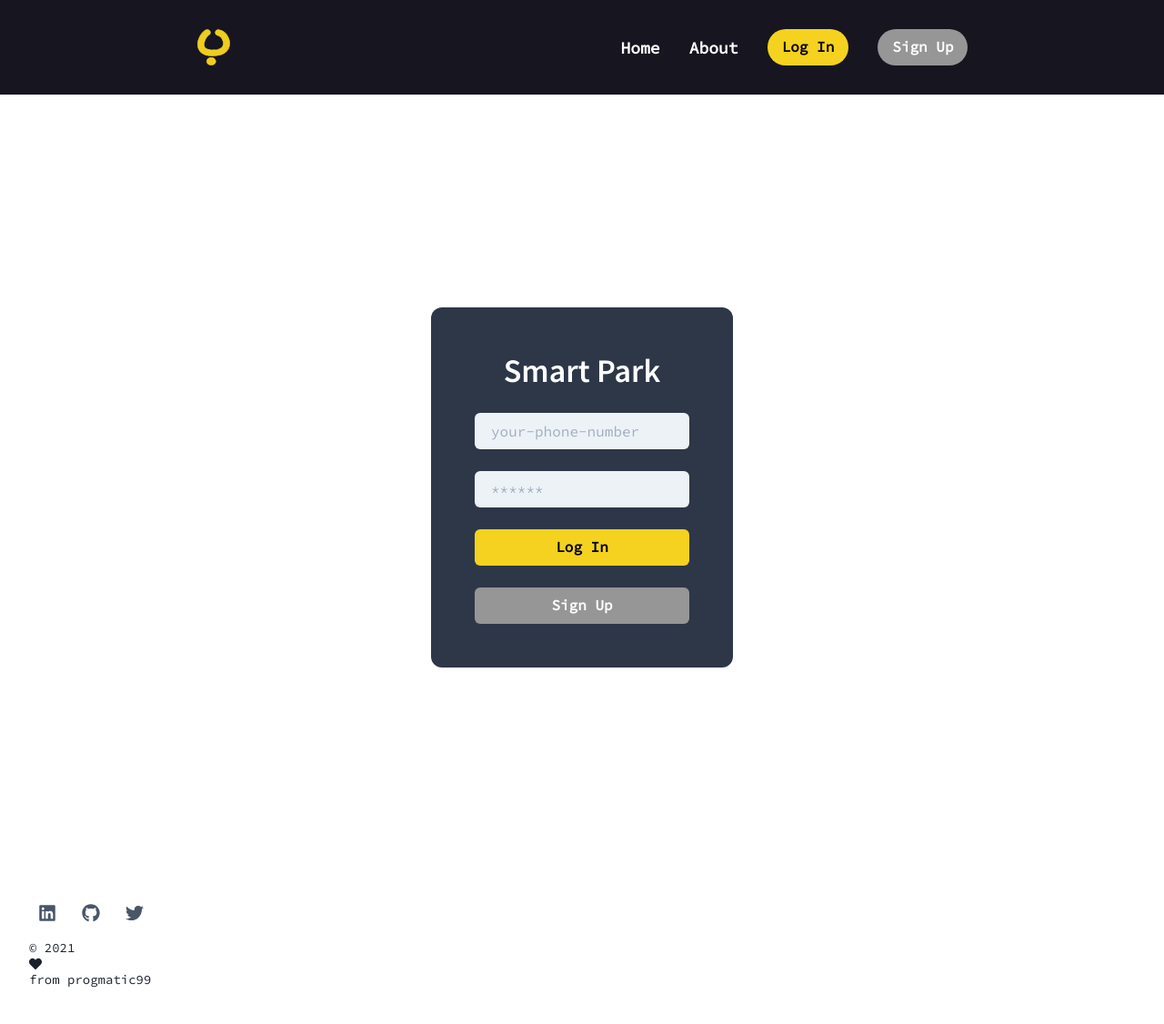
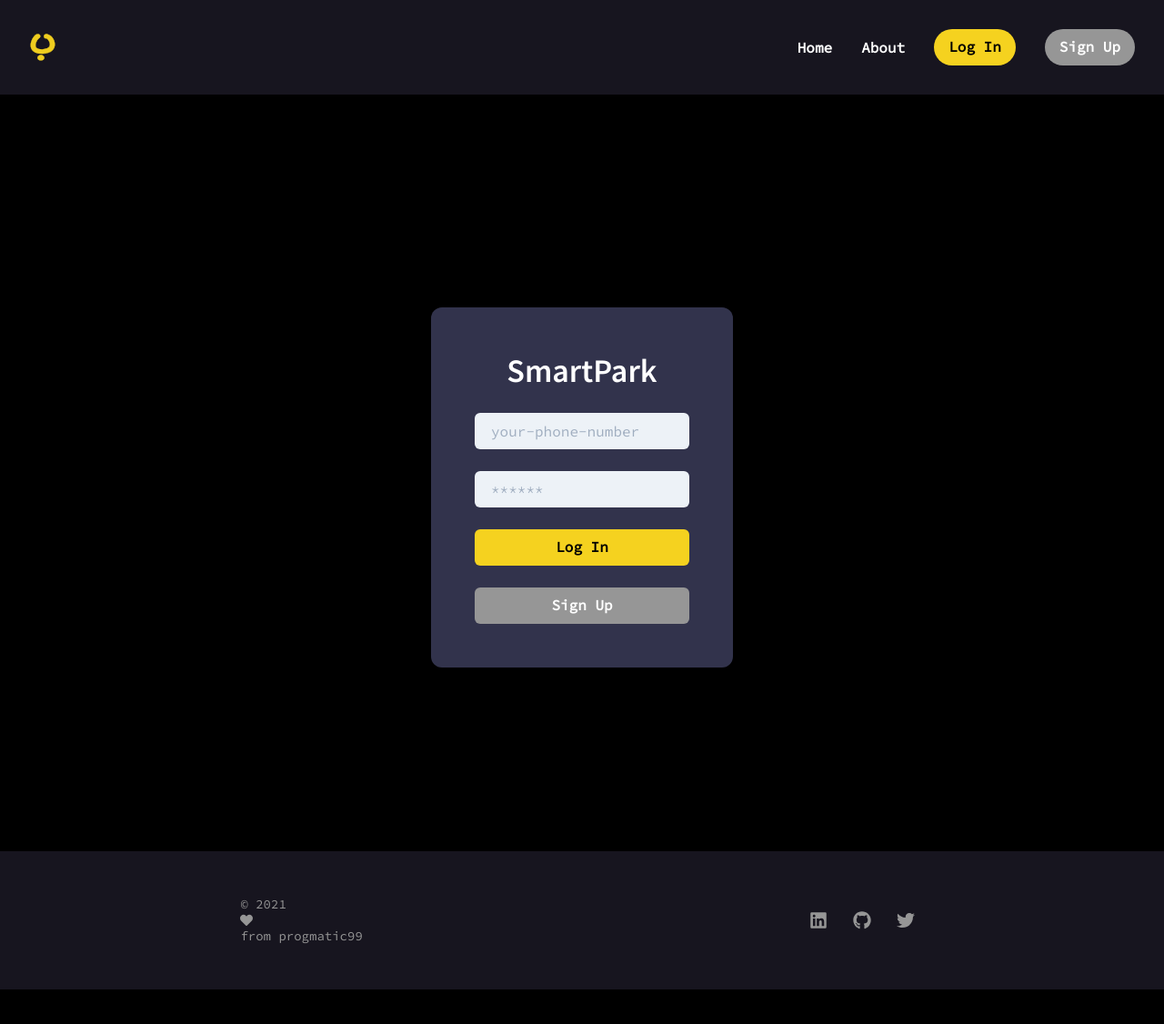
Before and after one commit to progmatic-99/smart-park-frontend, a React (Create React App) app: page /login in a window 1280 px wide. Shown: the top 1126 px of the page at 91% size. After the commit the page ends 1088 px from the top, so only its background shows below. Built offline with nearby package versions, Linux system fonts and the light colour scheme.

Commit message:
footer done

```diff
--- a/public/index.html
+++ b/public/index.html
@@ -7,7 +7,7 @@
     <meta name="theme-color" content="#000000" />
     <meta
       name="description"
-      content="Smart Park: Parking made smarter"
+      content="SmartPark: Parking made smarter"
     />
     <link rel="apple-touch-icon" href="%PUBLIC_URL%/logo192.png" />
     <!--
@@ -24,7 +24,7 @@
       work correctly both with client-side routing and a non-root public URL.
       Learn how to configure a non-root public URL by running `npm run build`.
     -->
-    <title>Smart Park</title>
+    <title>SmartPark</title>
   </head>
   <body>
     <noscript>You need to enable JavaScript to run this app.</noscript>
--- a/src/components/navbar/logo.js
+++ b/src/components/navbar/logo.js
@@ -6,7 +6,7 @@ import { Box } from '@chakra-ui/layout'
 const Logo = (props) => {
   return (
     <Box {...props}>
-      <Image src={AppLogo} alt="Smart Park Logo" w="40px" h="40px" />
+      <Image src={AppLogo} alt="Smart Park Logo" w="30px" h="30px" />
     </Box>
   )
 }
--- a/src/components/navbar/menu-links.js
+++ b/src/components/navbar/menu-links.js
@@ -11,14 +11,12 @@ const MenuLinks = ({ isOpen }) => {
     >
       <Stack
         spacing={8}
-        align="center"
+        align={["flex-start", "center", "center", "center"]}
         justify={["center", "space-around", "flex-end", "flex-end"]}
         direction={["column", "column", "row", "row"]}
         pt={[4, 4, 0, 0]}
       >
-        <MenuItem to="/">
-          Home
-        </MenuItem>
+        <MenuItem to="/">Home</MenuItem>
         <MenuItem to="/about">About</MenuItem>
         <ButtonLink to="/login" variant="primary" rounded={24}>
           Log In
--- a/src/components/navbar/navbar-container.js
+++ b/src/components/navbar/navbar-container.js
@@ -11,8 +11,7 @@ const NavbarContainer = ({ children, ...props }) => {
       w="100%"
       mb={8}
       p={8}
-      bg={["transparent", "transparent", "brand.200", "brand.200"]}
-      color={["white", "white", "primary.700", "primary.700"]}
+      bg={["brand.200", "brand.200", "brand.200", "brand.200"]}
       {...props}
     >
       {children}
--- a/src/components/navbar/navbar.js
+++ b/src/components/navbar/navbar.js
@@ -1,3 +1,4 @@
+import { Spacer } from '@chakra-ui/react'
 import React from 'react'
 import Logo from './logo'
 import MenuLinks from './menu-links'
@@ -11,7 +12,8 @@ const Navbar = (props) => {
 
   return (
     <NavbarContainer {...props}>
-      <Logo w="100px" />
+      <Logo />
+      <Spacer />
       {/* <ColorModeSwitcher /> */}
       <MenuToggle toggle={toggle} isOpen={isOpen} />
       <MenuLinks isOpen={isOpen} />
--- a/src/components/templates/footer.js
+++ b/src/components/templates/footer.js
@@ -4,31 +4,38 @@ import { FaHeart, FaGithub, FaLinkedin, FaTwitter } from 'react-icons/fa'
 
 const Footer = () => {
   return (
-    <Box as="footer" role="contentinfo" mx="auto" maxW="7xl" py="12" px={{ base: '4', md: '8' }}>
-      <Stack>
-        {/* <Stack direction="row" spacing="4" align="center" justify="space-between">
-        </Stack> */}
-        <SocialMediaLinks />
-        <Copyright alignSelf={{ base: 'center', sm: 'start' }} />
-      </Stack>
+    <Box
+      as="footer"
+      role="contentinfo"
+      mx="auto"
+      bg={["transparent", "transparent", "brand.200", "brand.200"]}
+      w="100%"
+      py="12"
+      px={{ base: '4', md: '8' }}
+      sx={{ position: '-webkit-sticky', bottom: '0'}}
+    >
+        <Stack direction="row" spacing="4" align="center" justify="space-around">
+          <Copyright />
+          <SocialMediaLinks />
+        </Stack>
     </Box>
   )
 }
 
 const Copyright = (props) => {
   return (
-    <Text fontSize="sm" {...props}>
-      &copy; {new Date().getFullYear()} <FaHeart /> from progmatic99
+    <Text fontSize="sm" {...props} color="brand.400">
+      &copy; {new Date().getFullYear()}<FaHeart />from progmatic99
     </Text>
   )
 }
 
 const SocialMediaLinks = (props) => {
   return (
-    <ButtonGroup variant="ghost" color="gray.600" {...props}>
-      <IconButton as="a" href="#" aria-label="LinkedIn" icon={<FaLinkedin fontSize="20px" />} />
-      <IconButton as="a" href="#" aria-label="GitHub" icon={<FaGithub fontSize="20px" />} />
-      <IconButton as="a" href="#" aria-label="Twitter" icon={<FaTwitter fontSize="20px" />} />
+    <ButtonGroup variant="iconButton" {...props}>
+      <IconButton as="a" href="https://www.linkedin.com/in/shubham-upreti/" aria-label="LinkedIn" icon={<FaLinkedin fontSize="20px" />} />
+      <IconButton as="a" href="https://github.com/progmatic-99/smart-park-frontend" aria-label="GitHub" icon={<FaGithub fontSize="20px" />} />
+      <IconButton as="a" href="https://twitter.com/progmatic99" aria-label="Twitter" icon={<FaTwitter fontSize="20px" />} />
     </ButtonGroup>
   )
 }
--- a/src/components/templates/login.js
+++ b/src/components/templates/login.js
@@ -4,8 +4,8 @@ import React from 'react'
 const Login = () => {
   return (
     <Flex height="100vh" alignItems="center" justifyContent="center">
-      <Flex direction="column" background="gray.700" p={12} rounded={12}>
-        <Heading color="white" textAlign="center" mb={6}>Smart Park</Heading>
+      <Flex direction="column" background="brand.300" p={12} rounded={12}>
+        <Heading color="white" textAlign="center" mb={6}>SmartPark</Heading>
         <Input placeholder="your-phone-number" variant="filled" mb={6} type="number" />
         <Input placeholder="******" variant="filled" mb={6} type="password" />
         <Button variant="primary" mb={6}>Log In</Button>
--- a/src/index.js
+++ b/src/index.js
@@ -3,11 +3,12 @@ import React, { StrictMode } from 'react';
 import ReactDOM from 'react-dom';
 import App from './App';
 import reportWebVitals from './reportWebVitals';
+import theme from './styles/theme'
 import * as serviceWorker from './serviceWorker';
 
 ReactDOM.render(
   <StrictMode>
-    <ColorModeScript />
+    <ColorModeScript initialColorMode={theme.config.initialColorMode}/>
     <App />
   </StrictMode>,
   document.getElementById('root')
--- a/src/styles/components/buttonStyles.js
+++ b/src/styles/components/buttonStyles.js
@@ -12,7 +12,7 @@ export const ButtonStyles = {
       color: "black",
       _hover: {
         boxShadow: "md",
-        bg: whiten("brand.100", 40),
+        bg: whiten("brand.100", 50),
       }
     }),
     secondary: (props) => ({
@@ -25,8 +25,15 @@ export const ButtonStyles = {
       }
     }),
     hamburger: (props) => ({
+      color: "white",
       border: "1px solid",
       borderColor: "white",
     }),
+    iconButton: (props) => ({
+      color: "brand.400",
+      _hover: {
+        bg: "brand.300"
+      }
+    }),
   }
 }
--- a/src/styles/components/linkStyles.js
+++ b/src/styles/components/linkStyles.js
@@ -1,9 +1,11 @@
 export const LinkStyles = {
   baseStyle: {
     font: "heading",
-    fontSize: "lg",
+    fontSize: "md",
     fontWeight: "bold",
+    color: "white",
     _hover: {
+      color: "brand.100",
       textDecoration: "none",
     }
   }
--- a/src/styles/theme.js
+++ b/src/styles/theme.js
@@ -8,8 +8,9 @@ const theme = extendTheme({
   styles: {
     global: {
       body: {
-        // bgcolor: black,
+        bgColor: "black",
         // bgImage: radial-gradient(circle at left, #dd00ff99, transparent 20%),radial-gradient(ellipse at 10% 20%, #d89a0099, transparent 60%)
+        bgGradient: "radial(circle to-l, #dd00ff99, transparent 20%),radial(ellipse to-r to-tr, #d89a0099, transparent 60%)",
       },
     }
   },
```
